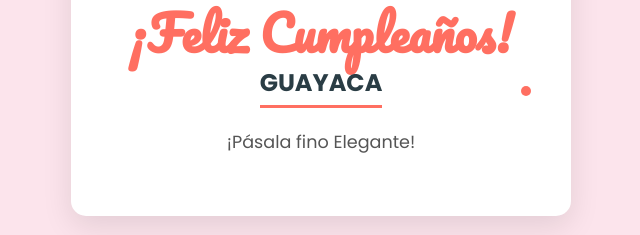
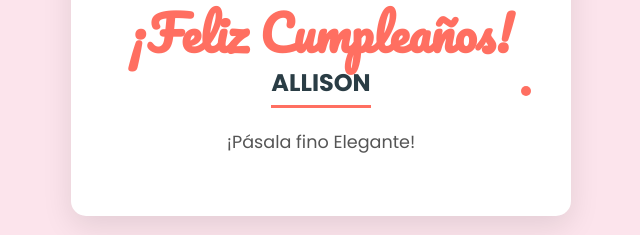
Before and after one commit to EvelsYuki031/Allison, a plain HTML site: page index.html in a window 1280 px wide. Shown: the part 356-591 px from the top of the page, 319-959 px from the left. Drawn offline with Linux system fonts and the light colour scheme.

Commit message:
Change birthday recipient name in index.html
Updated recipient name from 'GUAYACA' to 'ALLISON'.

```diff
--- a/index.html
+++ b/index.html
@@ -16,7 +16,7 @@
         <main class="content">
             <h1 class="title">¡Feliz Cumpleaños!</h1>
 
-            <p class="recipient">GUAYACA</p>
+            <p class="recipient">ALLISON</p>
 
             <p class="message">
                 ¡Pásala fino Elegante!
@@ -34,4 +34,5 @@
     </div>
 
 </body>
+
 </html>
```
